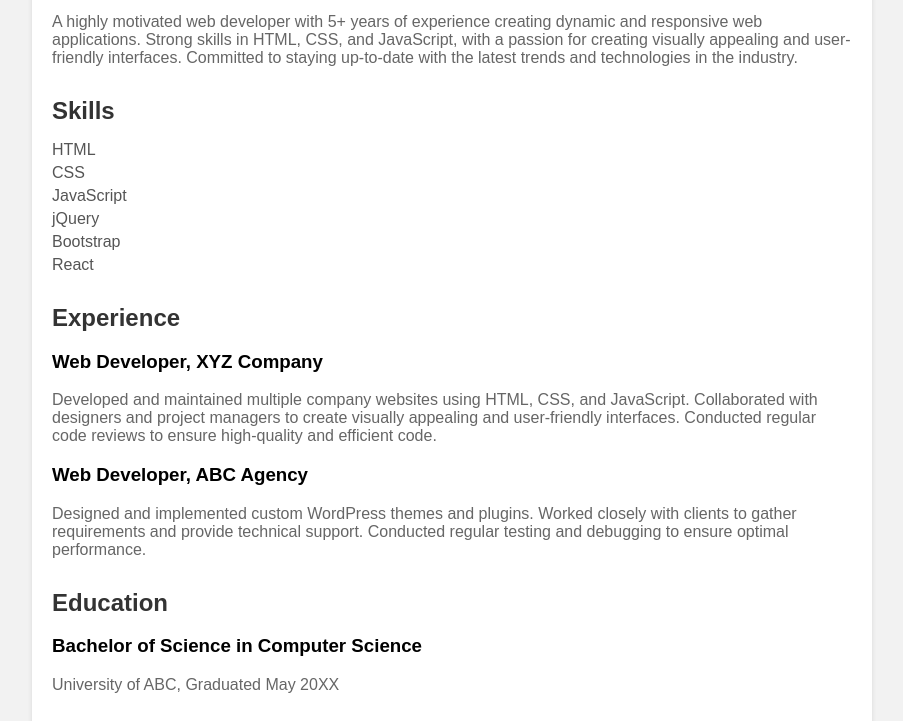
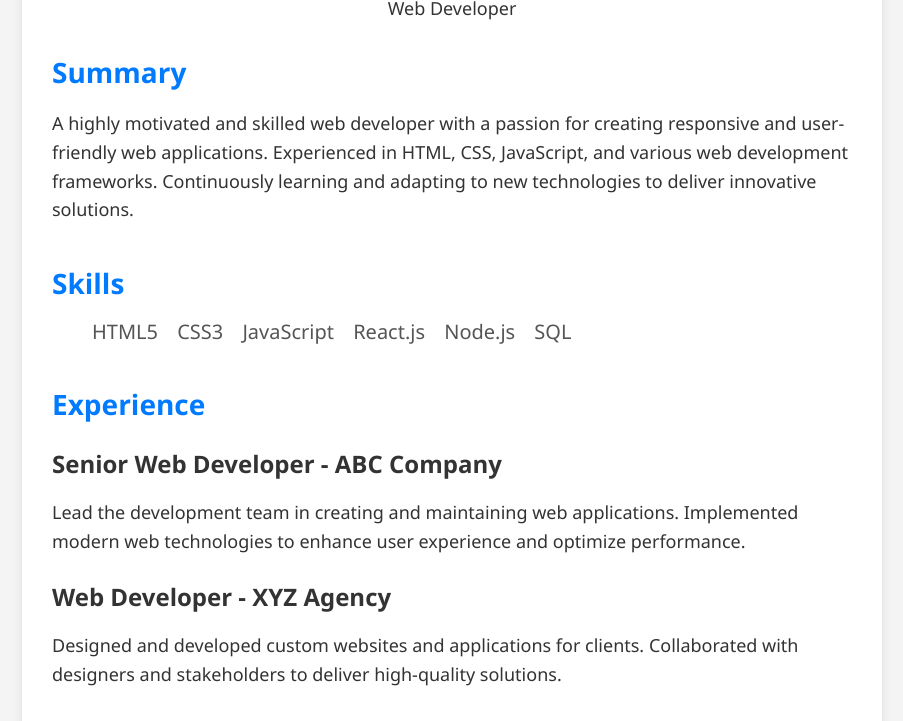
Before and after one commit to hoodarohit/Host-Resume-on-EC2, a plain HTML site: page index.html in a window 1280 px wide. Shown: the part 189-910 px from the top of the page, without its empty margins (188-1091 px from the left). Drawn offline with Linux system fonts and the light colour scheme.

Commit message:
Update index.html

```diff
--- a/index.html
+++ b/index.html
@@ -3,90 +3,97 @@
 <head>
   <meta charset="UTF-8">
   <meta name="viewport" content="width=device-width, initial-scale=1.0">
-  <title>Rohit Hooda Resume</title>
+  <title>Rohit Hooda - Resume</title>
   <style>
     body {
-      font-family: Arial, sans-serif;
-      background-color: #f2f2f2;
+      font-family: 'Segoe UI', Tahoma, Geneva, Verdana, sans-serif;
       margin: 0;
       padding: 0;
+      background-color: #f4f4f4;
+      color: #333;
     }
     .container {
       max-width: 800px;
-      margin: 20px auto;
+      margin: 50px auto;
+      padding: 30px;
       background-color: #fff;
       border-radius: 8px;
-      padding: 20px;
-      box-shadow: 0 2px 5px rgba(0, 0, 0, 0.1);
+      box-shadow: 0 2px 10px rgba(0, 0, 0, 0.1);
     }
     header {
       text-align: center;
-      margin-bottom: 20px;
+      margin-bottom: 30px;
     }
     h1 {
+      font-size: 42px;
+      margin-bottom: 10px;
       color: #333;
     }
     p {
-      color: #666;
+      font-size: 18px;
+      line-height: 1.6;
+      margin-bottom: 20px;
     }
     section {
-      margin-bottom: 30px;
+      margin-bottom: 40px;
     }
     h2 {
-      color: #333;
-      margin-bottom: 10px;
+      font-size: 28px;
+      margin-bottom: 15px;
+      color: #007bff;
     }
     ul {
-      list-style-type: none;
-      padding: 0;
+      margin-bottom: 20px;
     }
     li {
-      margin-bottom: 5px;
+      display: inline-block;
+      margin-right: 15px;
+      font-size: 20px;
       color: #555;
     }
-    #projects {
-      background-color: #f5f5f5;
-      padding: 15px;
-      border-radius: 6px;
+    h3 {
+      font-size: 24px;
+      margin-bottom: 10px;
+      color: #333;
     }
   </style>
 </head>
 <body>
   <div class="container">
     <header>
-      <h1>Rohit Hooda Resume</h1>
+      <h1>Rohit Hooda</h1>
       <p>Web Developer</p>
     </header>
     <section>
       <h2>Summary</h2>
-      <p>A highly motivated web developer with 5+ years of experience creating dynamic and responsive web applications. Strong skills in HTML, CSS, and JavaScript, with a passion for creating visually appealing and user-friendly interfaces. Committed to staying up-to-date with the latest trends and technologies in the industry.</p>
+      <p>A highly motivated and skilled web developer with a passion for creating responsive and user-friendly web applications. Experienced in HTML, CSS, JavaScript, and various web development frameworks. Continuously learning and adapting to new technologies to deliver innovative solutions.</p>
     </section>
     <section>
       <h2>Skills</h2>
       <ul>
-        <li>HTML</li>
-        <li>CSS</li>
+        <li>HTML5</li>
+        <li>CSS3</li>
         <li>JavaScript</li>
-        <li>jQuery</li>
-        <li>Bootstrap</li>
-        <li>React</li>
+        <li>React.js</li>
+        <li>Node.js</li>
+        <li>SQL</li>
       </ul>
     </section>
     <section>
       <h2>Experience</h2>
-      <h3>Web Developer, XYZ Company</h3>
-      <p>Developed and maintained multiple company websites using HTML, CSS, and JavaScript. Collaborated with designers and project managers to create visually appealing and user-friendly interfaces. Conducted regular code reviews to ensure high-quality and efficient code.</p>
-      <h3>Web Developer, ABC Agency</h3>
-      <p>Designed and implemented custom WordPress themes and plugins. Worked closely with clients to gather requirements and provide technical support. Conducted regular testing and debugging to ensure optimal performance.</p>
+      <h3>Senior Web Developer - ABC Company</h3>
+      <p>Lead the development team in creating and maintaining web applications. Implemented modern web technologies to enhance user experience and optimize performance.</p>
+      <h3>Web Developer - XYZ Agency</h3>
+      <p>Designed and developed custom websites and applications for clients. Collaborated with designers and stakeholders to deliver high-quality solutions.</p>
     </section>
     <section>
       <h2>Education</h2>
       <h3>Bachelor of Science in Computer Science</h3>
-      <p>University of ABC, Graduated May 20XX</p>
+      <p>University of XYZ, Graduated May 20XX</p>
     </section>
     <section id="projects">
       <h2>Projects</h2>
-      <p> XYZ projects...</p>
+      <p>Include projects related to web development, such as responsive website designs, interactive web applications, etc.</p>
     </section>
   </div>
 </body>
```
